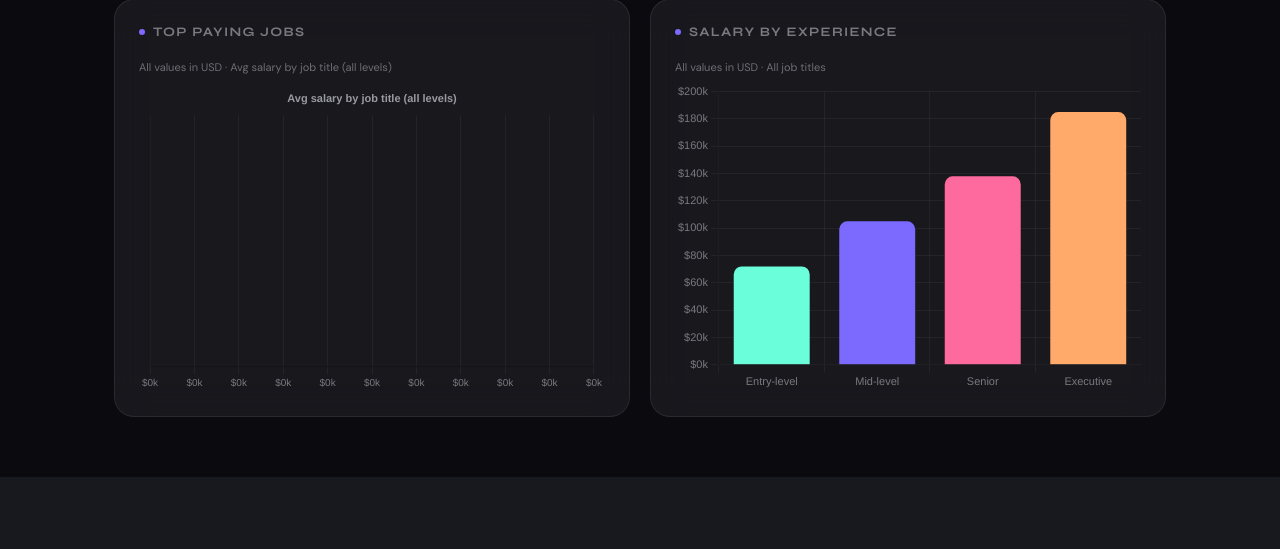
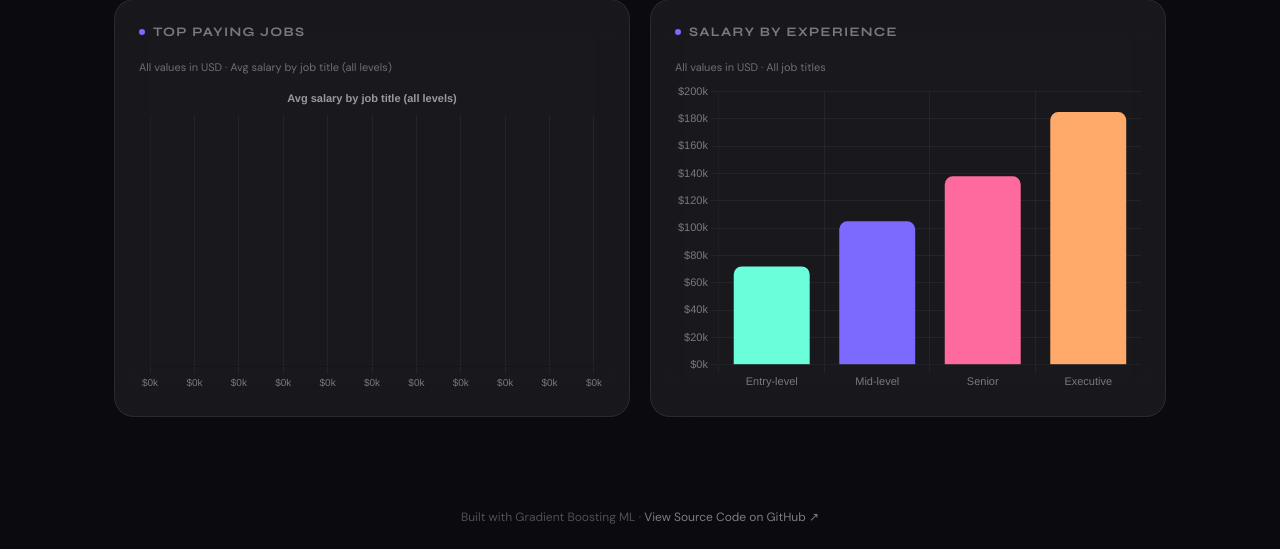
Before and after one commit to PavanaRealm/salary-predictor, a Flask app: page / in a window 1280 px wide. Shown: the part 980-1529 px from the top of the page. Before the commit the page ends 1457 px from the top, so only its background shows below. Run offline with Flask 3, Linux system fonts and the light colour scheme; parts of the project's set-up code (start-up, migrations or seed data) failed here and were passed over.

Commit message:
Add GitHub link in footer

```diff
--- a/templates/index.html
+++ b/templates/index.html
@@ -266,5 +266,15 @@ const jobColors = jobLabels.map((_, i) => {
 new Chart(document.getElementById("jobChart"), { type: "bar", data: { labels: jobLabels, datasets: [{ data: jobValues, backgroundColor: jobColors, borderRadius: 6 }] }, options: { ...chartOpts, indexAxis: "y", plugins: { legend: { display: false }, title: { display: true, text: {{ chart_data.jobs.label | tojson }}, color: "rgba(240,240,248,0.6)", font: { size: 11 } } }, scales: { y: { ticks: { color: "rgba(240,240,248,0.6)", font: { size: 10 } }, grid: { display: false } }, x: { ticks: { color: "rgba(240,240,248,0.45)", font: { size: 10 }, callback: v => "$" + (v/1000).toFixed(0) + "k" }, grid: { color: "rgba(255,255,255,0.05)" } } } } });
 new Chart(document.getElementById("expChart"), { type: "bar", data: { labels: ["Entry-level","Mid-level","Senior","Executive"], datasets: [{ data: [72000,105000,138000,185000], backgroundColor: ["#6affda","#7c6aff","#ff6a9e","#ffaa6a"], borderRadius: 8 }] }, options: chartOpts });
 </script>
+
+    <footer style="text-align:center;padding:24px;margin-top:8px;">
+        <p style="font-size:12px;color:rgba(240,240,248,0.3);">
+            Built with Gradient Boosting ML ·
+            <a href='https://github.com/PavanaRealm/salary-predictor' target='_blank'
+               style='color:rgba(240,240,248,0.5);text-decoration:none;'>
+               View Source Code on GitHub ↗
+            </a>
+        </p>
+    </footer>
 </body>
 </html>
```
